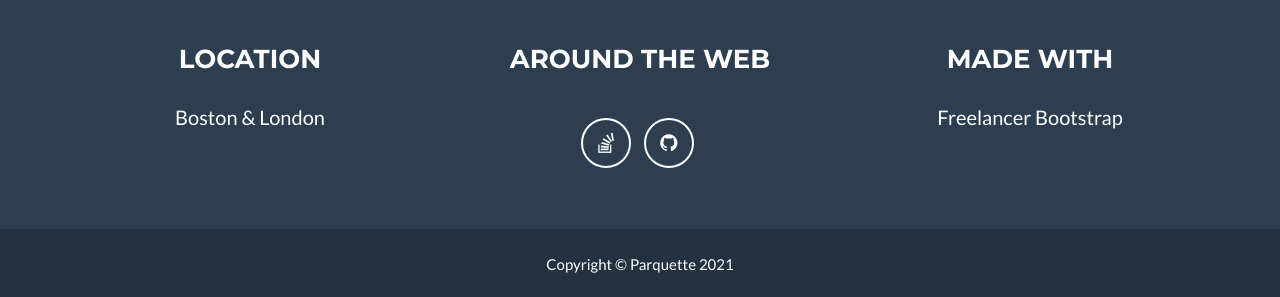
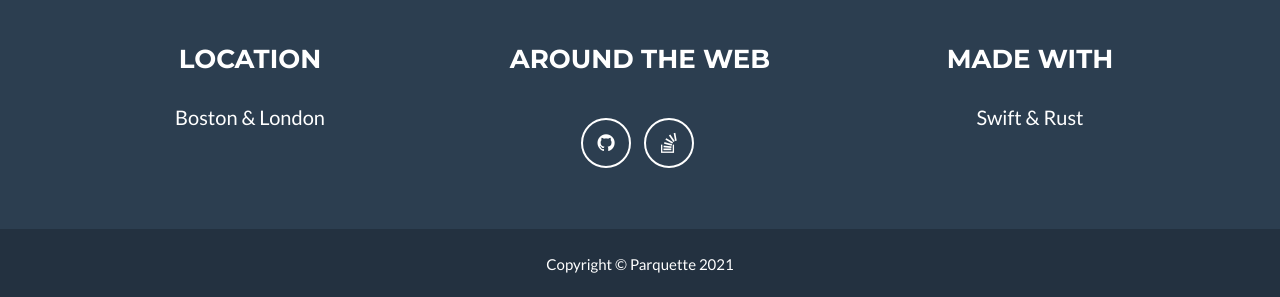
Before and after one commit to parquette/parquette.github.io, a Jekyll site: the page built from _posts/2014-07-18-project-1.markdown, in a window 1280 px wide and 900 px high, scrolled down 2533 px. Shown: the part 600-897 px from the top of the window. Built offline with Jekyll 4.4.1, drawn with Linux system fonts in a browser that asks for light colours; our own code applies the rules of GitHub Pages for plain Markdown files.

Commit message:
Checkpoint

```diff
--- a/_config.yml
+++ b/_config.yml
@@ -6,7 +6,7 @@ description: "The ultra-high-speed Parquet browser."
 keywords: "parquet, apache, arrow, csv, big data, analytics, sql"
 skills: "A lightning-fast parquet reader"
 formspreeid: xzbkwabq
-meta_author: LastName FirstName
+meta_author: parquette.net
 
 # Google webmaster tools
 google_verify:
@@ -40,17 +40,17 @@ footer:
 
 # Social networks usernames (many more available: google-plus, flickr, dribbble, pinterest, instagram, tumblr, linkedin, etc.)
 social:
+  - title: github
+    url: http://github.com/parquette
   - title: stack-overflow
     url: http://stackoverflow.com/questions/tagged/parquette
-  - title: github
-    url: http://github.com/parquette
 
 # Postal address (add as many lines as necessary)
 address:
   - line: Boston & London
 
 # Credits content
-credits: 'Freelancer Bootstrap'
+credits: 'Swift & Rust'
 
 # Build settings
 markdown: kramdown
--- a/_includes/css/main.css
+++ b/_includes/css/main.css
@@ -1,5 +1,4 @@
 /*!
- * Start Bootstrap - Freelancer Bootstrap Theme (http://startbootstrap.com)
  * Code licensed under the Apache License v2.0.
  * For details, see http://www.apache.org/licenses/LICENSE-2.0.
  */
--- a/js/freelancer.js
+++ b/js/freelancer.js
@@ -1,5 +1,4 @@
 /*!
- * Start Bootstrap - Freelancer Bootstrap Theme (http://startbootstrap.com)
  * Code licensed under the Apache License v2.0.
  * For details, see http://www.apache.org/licenses/LICENSE-2.0.
  */
```
Also changed, not shown: index.html (line endings or trailing spaces), index.md (line endings or trailing spaces), theme.gemspec.
